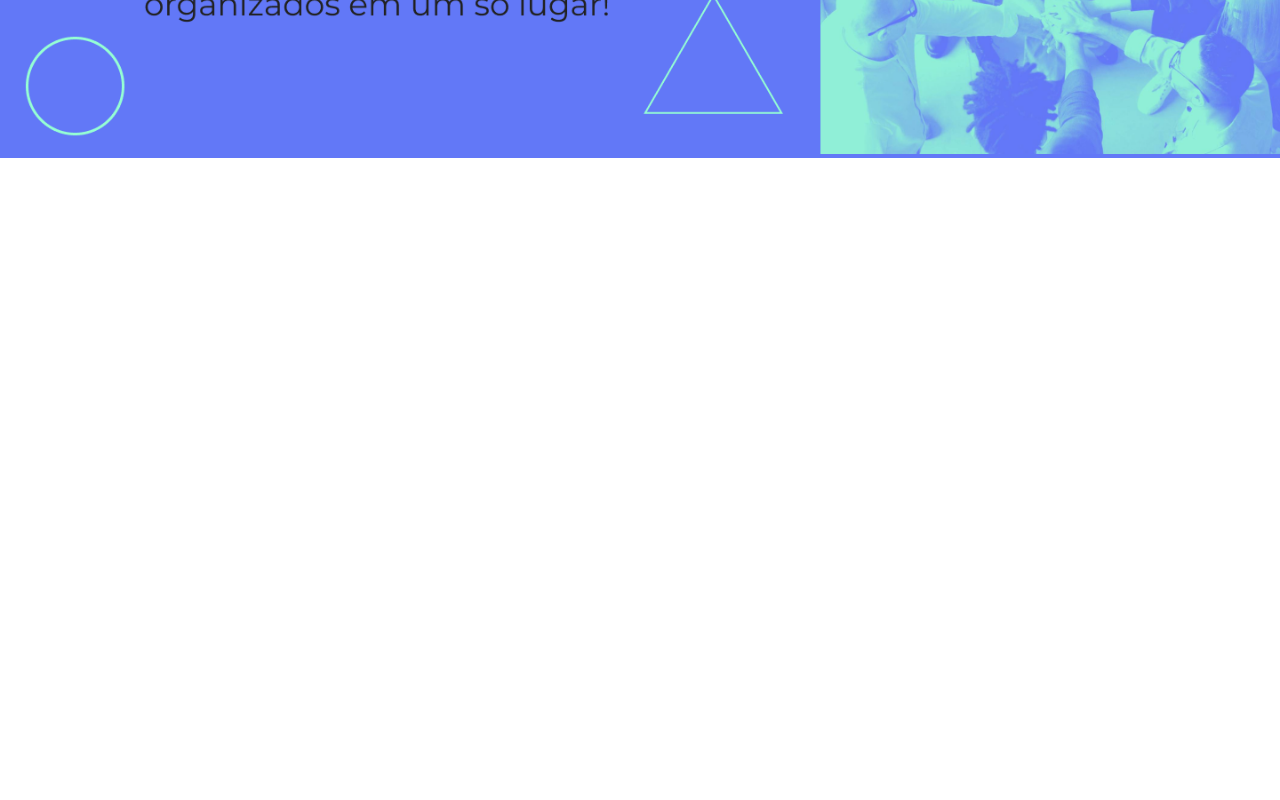
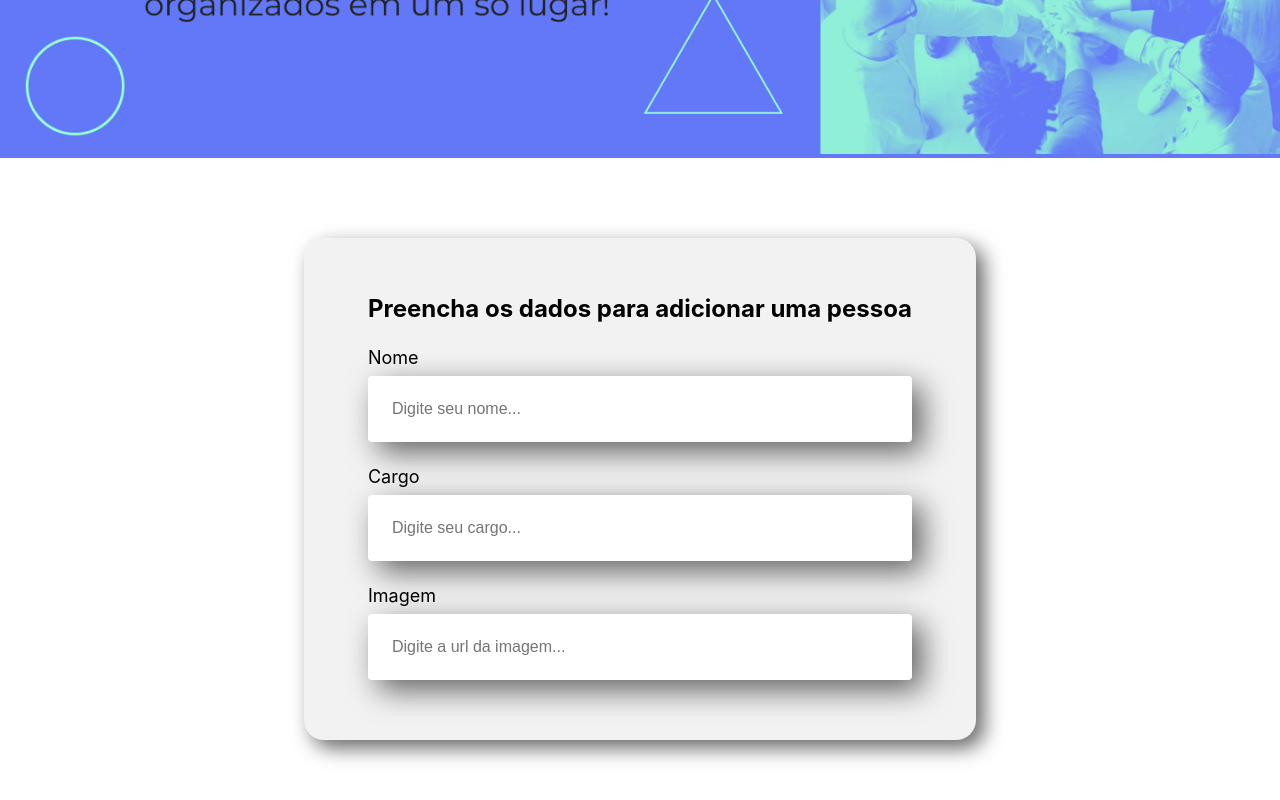
Before and after one commit to Rubiozito/react, a JavaScript app in the folder Projeto1/organo/: page / in a window 1280 px wide. Shown: the part 340-1140 px from the top of the page. Before the commit the page ends 800 px from the top, so only its background shows below. Built offline with nearby package versions, Linux system fonts and the light colour scheme; the HTML template or start-up script is replaced by a standard one.

Commit message:
feat: adiciona formulario inicial

```diff
--- a/Projeto1/organo/src/App.js
+++ b/Projeto1/organo/src/App.js
@@ -1,9 +1,11 @@
-import Banner from "./components/Banner/Banner";
+import Banner from "./components/Banner";
+import Formulario from "./components/form";
 
 function App() {
     return (
         <div className="App">
             <Banner />
+            <Formulario />
         </div>
     );
 }
--- a/Projeto1/organo/src/components/Banner/Banner.js
+++ b/Projeto1/organo/src/components/Banner/Banner.js
@@ -1,6 +1,6 @@
 import "./Banner.css";
 
-function Banner() {
+export const Banner = () => {
     return (
         <header className="banner">
             <img
@@ -10,6 +10,4 @@ function Banner() {
             />
         </header>
     );
-}
-
-export default Banner;
+};
--- /dev/null
+++ b/Projeto1/organo/src/components/Banner/index.js
@@ -0,0 +1,3 @@
+import {Banner} from "./Banner";
+
+export default Banner;
--- /dev/null
+++ b/Projeto1/organo/src/components/TextField/TextField.css
@@ -0,0 +1,20 @@
+.text-field {
+    margin: 24px 0;
+}
+
+.text-field label {
+    display: block;
+    margin-bottom: 8px;
+    font-size: 18px;
+}
+
+.text-field input {
+    background-color: #fff;
+    box-shadow: 10px 10px 30px rgba(0, 0, 0, 0.6);
+    width: 100%;
+    border: none;
+    font-size: 16px;
+    padding: 24px;
+    box-sizing: border-box;
+    border-radius: 4px;
+}
--- /dev/null
+++ b/Projeto1/organo/src/components/TextField/index.js
@@ -0,0 +1,14 @@
+import "./TextField.css";
+
+const TextField = (props) => {
+    const placeholderModificado = `${props.placeholder}...`;
+
+    return (
+        <div className="text-field">
+            <label>{props.label}</label>
+            <input placeholder={placeholderModificado} />
+        </div>
+    );
+};
+
+export default TextField;
--- /dev/null
+++ b/Projeto1/organo/src/components/form/Form.css
@@ -0,0 +1,13 @@
+.formulario {
+    display: flex;
+    justify-content: center;
+    margin: 80px 0;
+}
+
+.formulario form {
+    max-width: 80%;
+    background-color: #f2f2f2;
+    border-radius: 20px;
+    padding: 36px 64px;
+    box-shadow: 8px 8px 20px rgba(0, 0, 0, 0.6);
+}
--- /dev/null
+++ b/Projeto1/organo/src/components/form/index.js
@@ -0,0 +1,17 @@
+import TextField from "../TextField";
+import "./Form.css";
+
+const Formulario = () => {
+    return (
+        <section className="formulario">
+            <form>
+                <h2>Preencha os dados para adicionar uma pessoa</h2>
+                <TextField label="Nome" placeholder="Digite seu nome" />
+                <TextField label="Cargo" placeholder="Digite seu cargo" />
+                <TextField label="Imagem" placeholder="Digite a url da imagem" />
+            </form>
+        </section>
+    );
+};
+
+export default Formulario;
```
